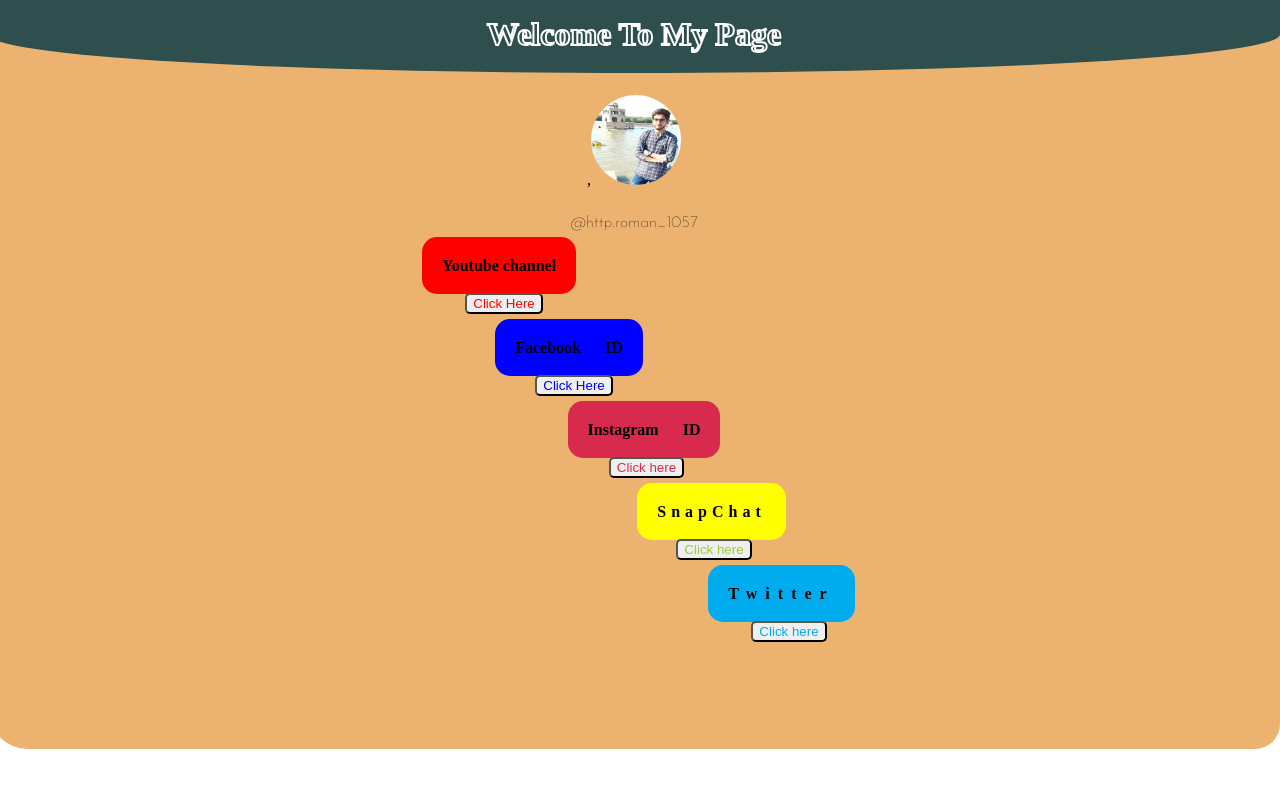
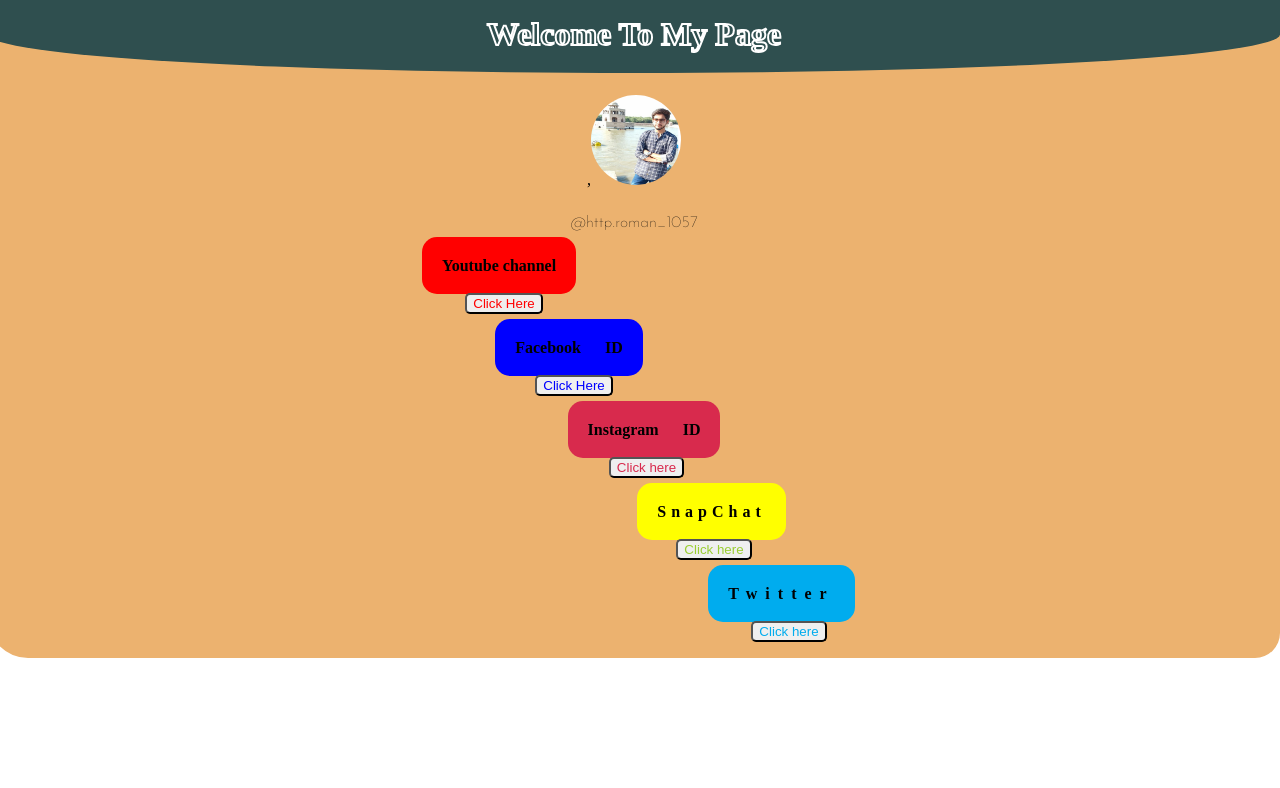
Before and after one commit to gulbazsharif/reactlivewebsite, a React (Create React App) app: page / in a window 1280 px wide. Shown: the top 788 px of the page. Built offline with nearby package versions, Linux system fonts and the light colour scheme.

Commit message:
deploy my react app to github pages

```diff
--- a/package.json
+++ b/package.json
@@ -2,12 +2,10 @@
   "name": "newapp",
   "version": "0.1.0",
   "private": true,
-
   "dependencies": {
     "@testing-library/jest-dom": "^4.2.4",
     "@testing-library/react": "^9.5.0",
     "@testing-library/user-event": "^7.2.1",
-    "gh-pages": "^3.1.0",
     "react": "^16.13.1",
     "react-dom": "^16.13.1",
     "react-scripts": "3.4.3"
@@ -33,5 +31,8 @@
       "last 1 firefox version",
       "last 1 safari version"
     ]
+  },
+  "devDependencies": {
+    "gh-pages": "^3.1.0"
   }
 }
--- a/src/index.css
+++ b/src/index.css
@@ -17,7 +17,7 @@
 }
 .great{
  background-color: rgb(236, 178, 111);
-height: auto;
+height: 580px;
 margin-top: -25px;
 margin-left: -20px;
 margin-right: -8px;
```
Also changed, not shown: src/App.jsx (line endings or trailing spaces), 1 other file (tests, documents, lock files or other folders).
